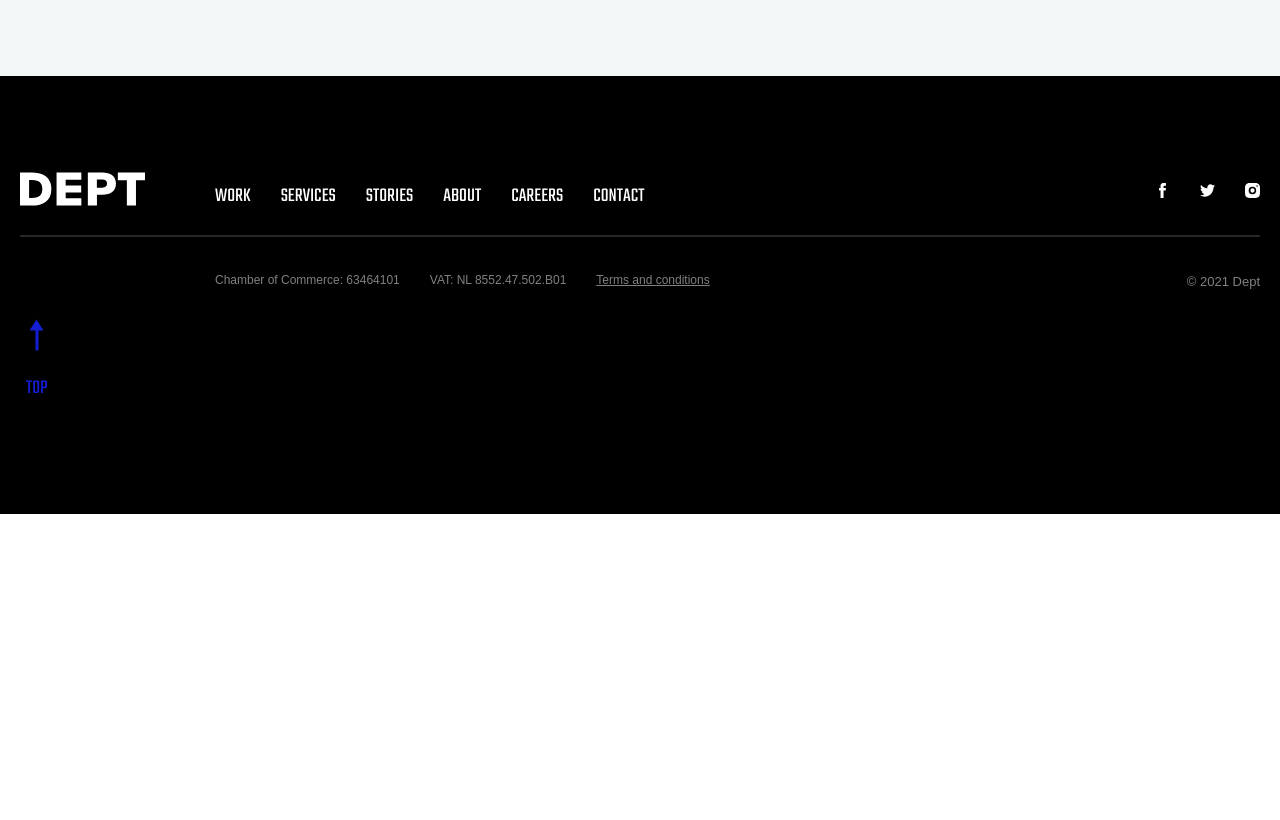
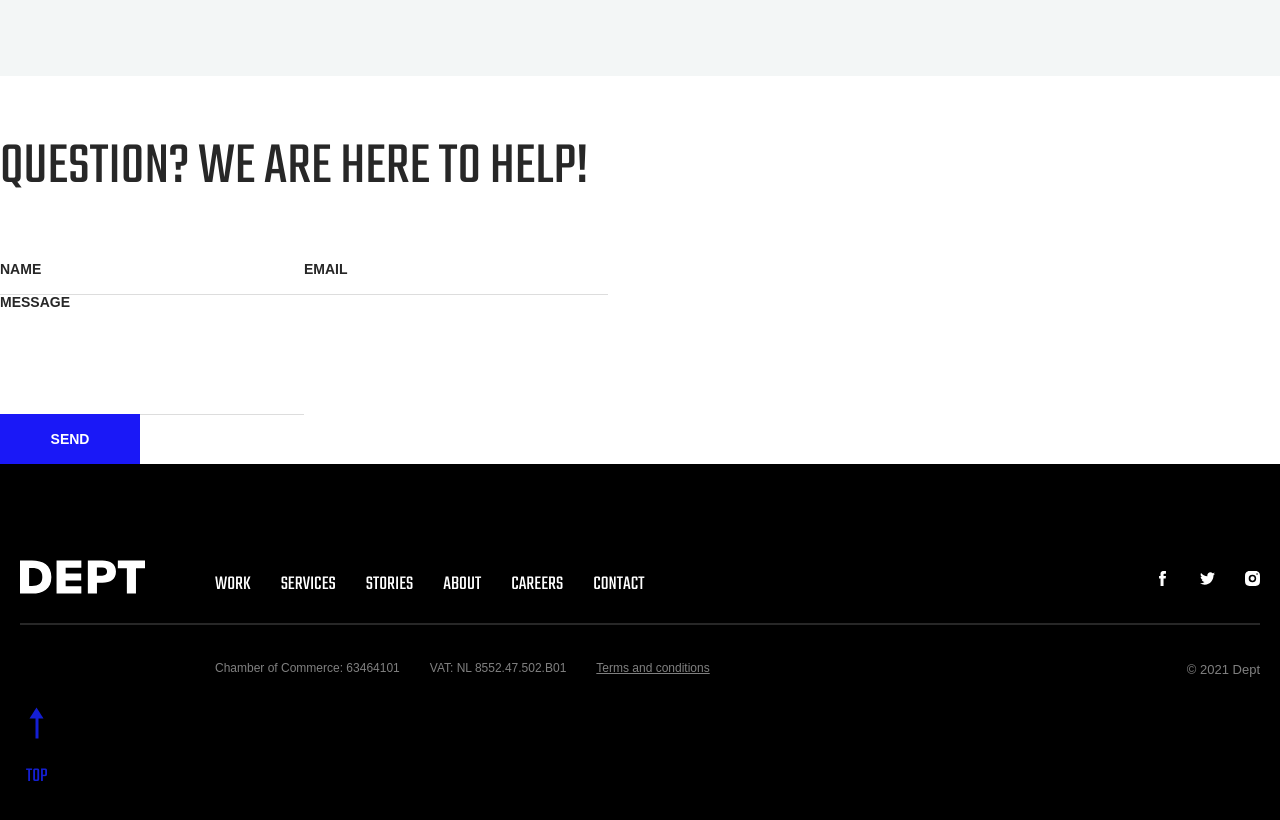
Before and after one commit to claudiolemos/dept-contest, a React (Create React App) app: page /work in a window 1280 px wide. Shown: the part 3120-3940 px from the top of the page. Before the commit the page ends 3634 px from the top, so only its background shows below. Built offline with nearby package versions, Linux system fonts and the light colour scheme.

Commit message:
Form component ready including validation

```diff
--- a/package.json
+++ b/package.json
@@ -15,7 +15,8 @@
     "react-scripts": "4.0.3",
     "styled-components": "^5.3.0",
     "uuid": "^8.3.2",
-    "web-vitals": "^1.1.2"
+    "web-vitals": "^1.1.2",
+    "yup": "^0.32.9"
   },
   "scripts": {
     "start": "react-scripts start",
--- a/src/components/Work/Clients/Clients.js
+++ b/src/components/Work/Clients/Clients.js
@@ -47,10 +47,10 @@ function Clients(props) {
                         .sort((a, b) => a.index - b.index)
                         .map((client) => (
                             <GridElement key={client.id}>
-                                <Image className="first-image" src={client.image} alt={`${client.name} logo`}/>
                                 {client.old !== '' &&
                                     <Image className="second-image" src={client.old} alt={`${client.name} logo`}/>
                                 }
+                                <Image className="first-image" src={client.image} alt={`${client.name} logo`}/>
                             </GridElement>
                         ))
                 }
--- a/src/components/Work/Form/Form.js
+++ b/src/components/Work/Form/Form.js
@@ -1,11 +1,44 @@
-import React from 'react';
+import React, {useEffect, useState} from 'react';
+import * as yup from 'yup';
 
-import {} from './Form.style.js';
+import {FormContainer, Title, StyledForm, FormRow, InputContainer, Label, RequiredLabel, Input, MessageInput, Submit} from './Form.style.js';
 
 function Form(props) {
+    const [name, setName] = useState({value: '', valid: true})
+    const [email, setEmail] = useState({value: '', valid: true})
+    const [message, setMessage] = useState({value: '', valid: true})
+
+    async function handleSubmit(e) {
+        e.preventDefault()
+        setName({value: e.target.name.value, valid: await yup.string().required().isValid(e.target.name.value)})
+        setEmail({value: e.target.email.value, valid: await yup.string().email().required().isValid(e.target.email.value)})
+        setMessage({value: e.target.message.value, valid: await yup.string().required().isValid(e.target.message.value)})
+    }
+
     return (
-        <>
-        </>
+        <FormContainer>
+            <Title>Question? We are here to help!</Title>
+            <StyledForm onSubmit={handleSubmit}>
+                <FormRow>
+                    <InputContainer>
+                        <Label>Name</Label>
+                        <Input type="text" name="name"/>
+                        {!name.valid && <RequiredLabel>This field is required</RequiredLabel>}
+                    </InputContainer>
+                    <InputContainer>
+                        <Label>Email</Label>
+                        <Input type="text" name="email"/>
+                        {!email.valid && <RequiredLabel>{email.value === ''? 'This field is required' : 'Enter a valid email'}</RequiredLabel>}
+                    </InputContainer>
+                </FormRow>
+                    <InputContainer>
+                        <Label>Message</Label>
+                        <MessageInput type="text" name="message"/>
+                        {!message.valid && <RequiredLabel>This field is required</RequiredLabel>}
+                    </InputContainer>
+                <Submit type="submit" value="Send"/>
+            </StyledForm>
+        </FormContainer>
     );
   }
 
--- a/src/components/Work/Form/Form.style.js
+++ b/src/components/Work/Form/Form.style.js
@@ -1,5 +1,84 @@
 import styled from 'styled-components'
 import breakpoints from './../../../breakpoints.js';
 
-export const Form = styled.div`
+export const FormContainer = styled.div`
 `
+
+export const Title = styled.h2`
+    font-family: 'Teko', 'Arial', -apple-system, sans-serif;
+    font-weight: 200;
+    font-size: 60px;
+    text-transform: uppercase;
+    color: #272727;
+`
+
+export const StyledForm = styled.form`
+`
+
+export const FormRow = styled.div`
+    display: flex;
+    flex-direction: row;
+`
+
+export const InputContainer = styled.div`
+    display: flex;
+    flex-direction: column;
+`
+
+export const Label = styled.label`
+    font-family: 'Arial', -apple-system, sans-serif;
+    font-weight: bold;
+    font-size: 14px;
+    color: #272727;
+    text-transform: uppercase;
+`
+
+export const RequiredLabel = styled.label`
+    font-family: 'Arial', -apple-system, sans-serif;
+    font-size: 12px;
+    color: #ff2929;
+`
+
+export const Input = styled.input`
+    border: none;
+    width: 300px;
+    box-shadow: 0 1px 0 0 #dddddd;
+    transition: all 0.2s ease-in;
+
+    &:focus {
+        outline: none;
+        box-shadow: 0 1px 0 0 #1a18f7;
+    }
+`
+
+export const MessageInput = styled.textarea`
+    border: none;
+    resize: none;
+    width: 300px;
+    height: 100px;
+    box-shadow: 0 1px 0 0 #dddddd;
+    transition: all 0.2s ease-in;
+
+    &:focus {
+        outline: none;
+        box-shadow: 0 1px 0 0 #1a18f7;
+    }
+`
+
+export const Submit = styled.input`
+    border: none;
+    width: 140px;
+    height: 50px;
+    background-color: #1a18f7;
+    font-family: 'Arial', -apple-system, sans-serif;
+    font-size: 14px;
+    font-weight: bold;
+    color: white;
+    text-transform: uppercase;
+    transition: all 0.2s ease-in;
+
+    &:hover {
+        cursor: pointer;
+        background-color: #0e0e0e;
+    }
+`
```
Also changed, not shown: 1 other file (tests, documents, lock files or other folders).
